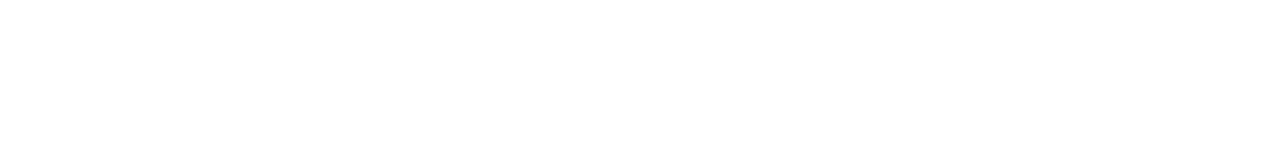
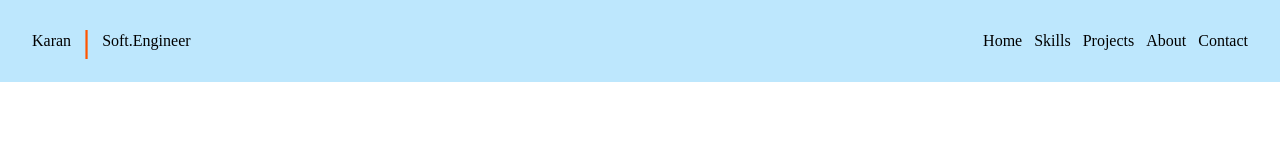
Before and after one commit to KaV69/Karan, a plain HTML site: page index.html in a window 1280 px wide. Drawn offline with Linux system fonts and the light colour scheme.

Commit message:
completed desktop header

```diff
--- a/index.html
+++ b/index.html
@@ -8,7 +8,27 @@
     <link href="style.css" rel="stylesheet"/>
 
 </head>
+
 <body>
+    <header>
+    <!-- Navbar -->
+        <nav>
+            <div class="flex-container navbar-container">
+                <div class="flex-container">
+                    <div class="log0-name">Karan</div>
+                    <div class="line">|</div>
+                    <div>Soft.Engineer</div>
+                </div>
 
+                <ul class="flex-container nav-items">
+                    <li><a href="#home">Home</a></li>
+                    <li><a href="#skills">Skills</a></li>
+                    <li><a href="#projects">Projects</a></li>
+                    <li><a href="#about">About</a></li>
+                    <li><a href="#contact">Contact</a></li>
+                </ul>
+            </div>
+        </nav>
+    </header>
 </body>
 </html>
--- a/style.css
+++ b/style.css
@@ -0,0 +1,64 @@
+:root{
+
+    /* light mode colors */
+
+    --bg-color: #BDE7FD;
+    --primary-color: #ff5500;
+    --text-color: black;
+    --border-color: black;
+    --box-shadow: 4px -2px 40px 9px rgba(128, 128, 128, 0.625);
+
+
+}
+
+body{
+    margin:0;
+}
+
+   /* flex Container */
+
+    .flex-container{
+    display:flex;
+    justify-content: center;
+    align-items: center;
+    gap: 12px;
+    flex-wrap: wrap;
+}
+
+  /* Nav Bar */
+
+.navbar-container{
+    justify-content:space-between;
+    padding: 16px 32px;
+    background-color: #BDE7FD;
+    box-shadow: var(--bg-color) ;
+
+}
+
+  /* Logo */
+.logo-name{
+    font-weight: bolder ;
+    font-size: 2rem;
+    text-transform: uppercase;
+}
+
+  /* Line */
+  .line{
+    color:#ff5500;
+    font-size:2rem;
+    font-weight: bolder;
+    }
+
+   /* Nav Items */
+   .nav-items{
+    list-style: none;
+   }
+
+   .nav-items a {
+    text-decoration: none;
+    color : var(--text-color);
+   }
+
+   .nav-items a:hover{
+    color: var(--primary-color);
+   }
```
